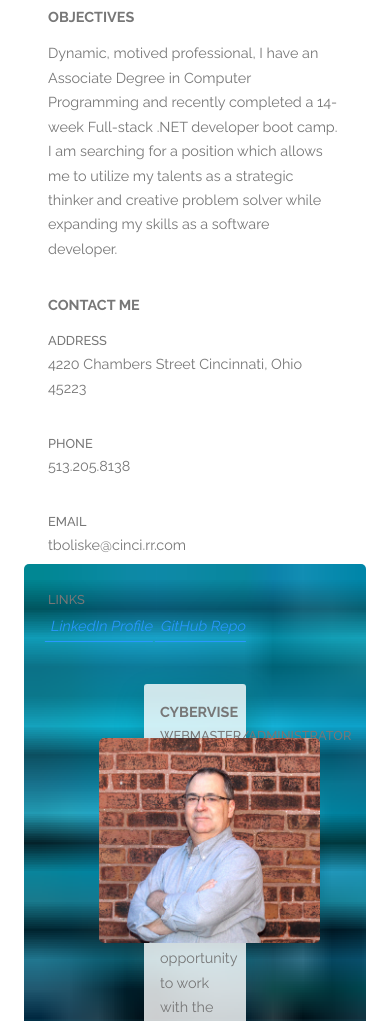
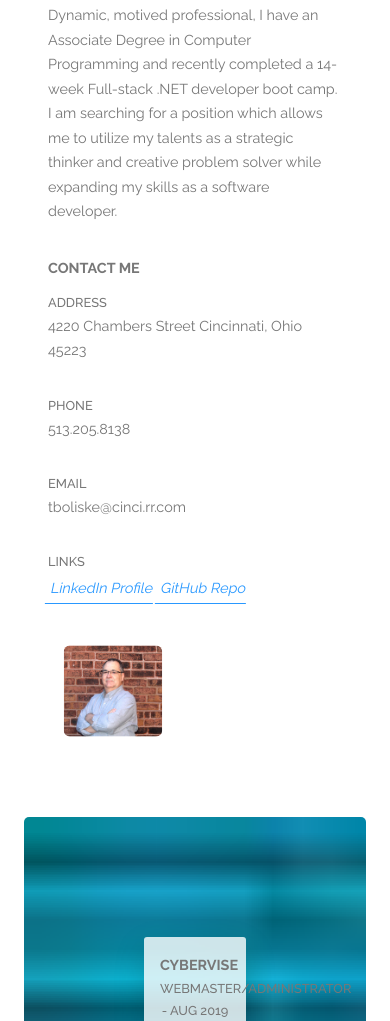
Before and after one commit to RTBoliske/RTBoliske.github.io, a website: page index.html in a window 390 px wide. Shown: the part 979-2000 px from the top of the page. Drawn offline with Linux system fonts and the light colour scheme.

Commit message:
Add files via upload

```diff
--- a/sass/main.css
+++ b/sass/main.css
@@ -345,6 +345,27 @@ body {
   top: 6rem;
 }
 
+@media only screen and (max-width: 56.25em) {
+  .composition__photo {
+    float: left;
+    position: relative;
+    width: 33.33333333%;
+  }
+}
+
+.composition__photo--p1 {
+  left: 0;
+  top: -2rem;
+}
+
+@media only screen and (max-width: 56.25em) {
+  .composition__photo--p1 {
+    top: 0;
+    -webkit-transform: scale(1.2);
+            transform: scale(1.2);
+  }
+}
+
 .education {
   -webkit-perspective: 150rem;
           perspective: 150rem;
@@ -494,8 +515,6 @@ body {
   .education__side--back {
     -webkit-transform: rotateY(0);
             transform: rotateY(0);
-    -webkit-clip-path: polygon(0 15%, 100% 0, 100% 100%, 0% 100%);
-            clip-path: polygon(0 15%, 100% 0, 100% 100%, 0% 100%);
   }
   .education:hover .education__side--front {
     -webkit-transform: rotateY(0);
@@ -1064,10 +1083,9 @@ body {
 }
 
 .section-about {
-  height: 100vh;
+  height: 125vh;
   background-color: color-grey-light-1;
-  padding: 25rem 0;
-  margin-top: -5vh;
+  padding: 15rem 0 20rem 0;
 }
 
 .section-experience {
@@ -1081,7 +1099,7 @@ body {
 
 .section-education {
   background-color: color-grey-light-1;
-  padding: 25rem 0 15rem 0;
+  padding: 25rem 0 20rem 0;
   margin-top: -10rem;
 }
 
```
Also changed, not shown: 1 other file.
